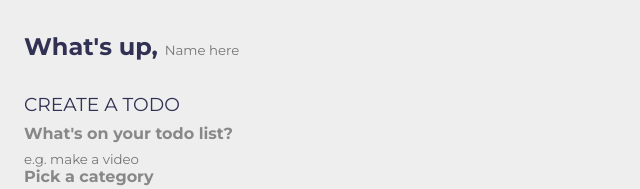
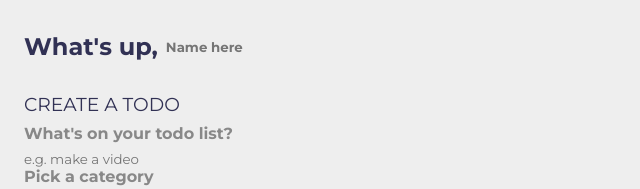
Before and after one commit to O-Julia-O/Todo_List, a plain HTML site: page index.html in a window 1280 px wide. Shown: the top 189 px of the page, 0-640 px from the left. Drawn offline with Linux system fonts and the light colour scheme.

Commit message:
added styles for greeting section

```diff
--- a/style.css
+++ b/style.css
@@ -55,3 +55,20 @@ h4 {
     font-weight: 700;
     margin-bottom: 0.5rem;
 }
+
+.greeting .title {
+    display: flex;
+}
+
+.greeting .title input {
+    margin-left: 0.5rem;
+    flex: 1 1 0%;
+    min-width: 0;
+}
+
+.greeting .title,
+.greeting .title input {
+    color: var(--dark);
+    font-style: 1.5rem;
+    font-weight: 700;
+}
```
